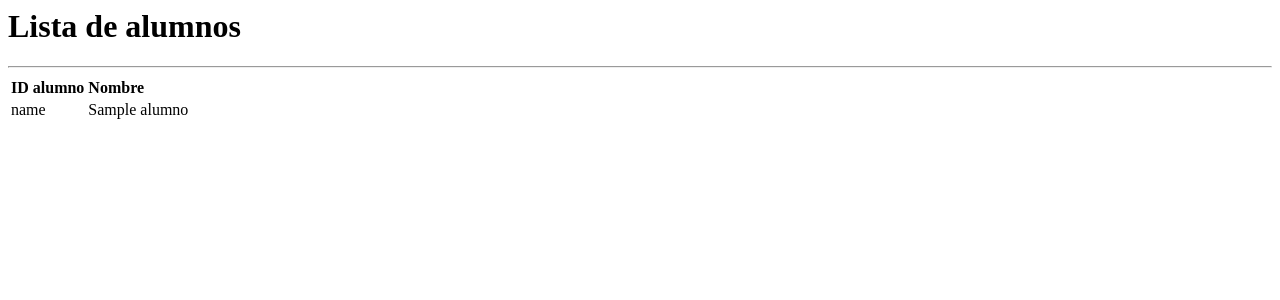
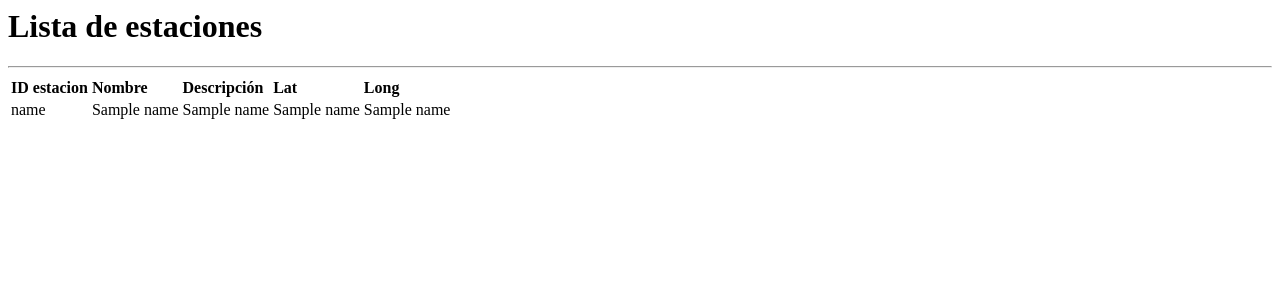
Before and after one commit to brunoperezm/servidor-city-bike, a Flask app: template app/templates/alumnos.html in a window 1280 px wide. Shown: the top 300 px of the page. Run offline with Flask 2, Linux system fonts and the light colour scheme; the template is opened without the code that fills it: most values are stand-ins (such as "Sample title", 1, 10 or a date in 2020).

Commit message:
Añade endpoint login y mejora el html

```diff
--- a/app/main.py
+++ b/app/main.py
@@ -4,15 +4,50 @@ from flask import Flask,abort,render_template,Response,request
 
 app = Flask(__name__)
 
-alumnosDb = {
-    1 : "Jere Benitez",
-    2 : "Brunito pe"
+estacionesTabla = {
+    # idEstacion : [Nombre, Descr, Lat, Long]
+    204 : ["Estacion Barrio Parque","Estacion barrial situada en la casa de Bruno Perez", -31.433727, -64.213417],
+    870 : ["Estación Buen Pastor" , "Estacion en el corazón de nueva cordoba",-31.423703, -64.186863 ]
+}
+
+userTabla = {
+    # idUser : [nombre, mail ,passwd]
+    500 : ["Bruno Perez", "bruno178pm@gmail.com" ,"abc123"],
+    600 : ["Lucas Pardina", "lucaspardina@gmail.com" ,"123abc"]
+}
+
+slotsTabla = {
+    # idSlot : [idEstacion, userId]
+    1 : [204, 500],
+    2 : [204, None],
+    3 : [204, 600],
+    4 : [870, None],
+    5 : [870, None],
+    6 : [870, None]
 }
 
 
-@app.route("/alumnos",methods=['GET'])
+@app.route("/estaciones",methods=['GET'])
 def getAllAlumnos():
-    return render_template("alumnos.html", alumnos = alumnosDb)
+    return render_template("alumnos.html", estaciones = estacionesTabla)
+
+@app.route("/login",methods=['POST'])
+def login():
+    if (request.is_json):
+        email = str(request.get_json()["email"])
+        password = str(request.get_json()["password"])
+
+        for user in userTabla.values():
+            if (user[1] == email and user[2] == password):
+                return "ok"
+            else:
+                return "Credenciales inválidas."
+        return email
+
+    else:
+        abort(500, "No se envio un objeto json")
+
+
 
 @app.route("/alumnos",methods=['POST'])
 def saveAlumno():
--- a/app/templates/alumnos.html
+++ b/app/templates/alumnos.html
@@ -1,19 +1,25 @@
 <html>
     <head>
-        <title>Lista de alumnos</title>
+        <title>Lista de Estaciones</title>
     </head>
     <body>
-        <h1>Lista de alumnos</h1>
+        <h1>Lista de estaciones</h1>
         <hr />
         <table>
             <tr>
-                <td><b>ID alumno</b></td>
+                <td><b>ID estacion</b></td>
                 <td><b>Nombre</b></td>
+                <td><b>Descripción</b></td>
+                <td><b>Lat</b></td>
+                <td><b>Long</b></td>
             </tr>
-            {% for id in alumnos.keys() %}
+            {% for id in estaciones.keys() %}
                 <tr>
                     <td>{{ id }}</td>
-                    <td>{{ alumnos[id] }}</td>
+                    <td>{{ estaciones[id][0] }}</td>
+                    <td>{{ estaciones[id][1] }}</td>
+                    <td>{{ estaciones[id][2] }}</td>
+                    <td>{{ estaciones[id][3] }}</td>
                 </tr>
             {% endfor %}
         </table>
```
